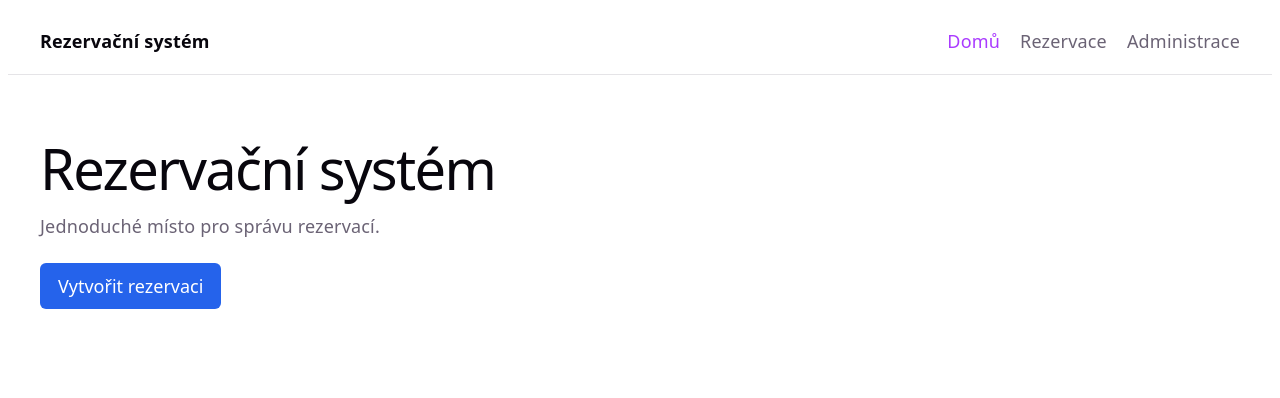
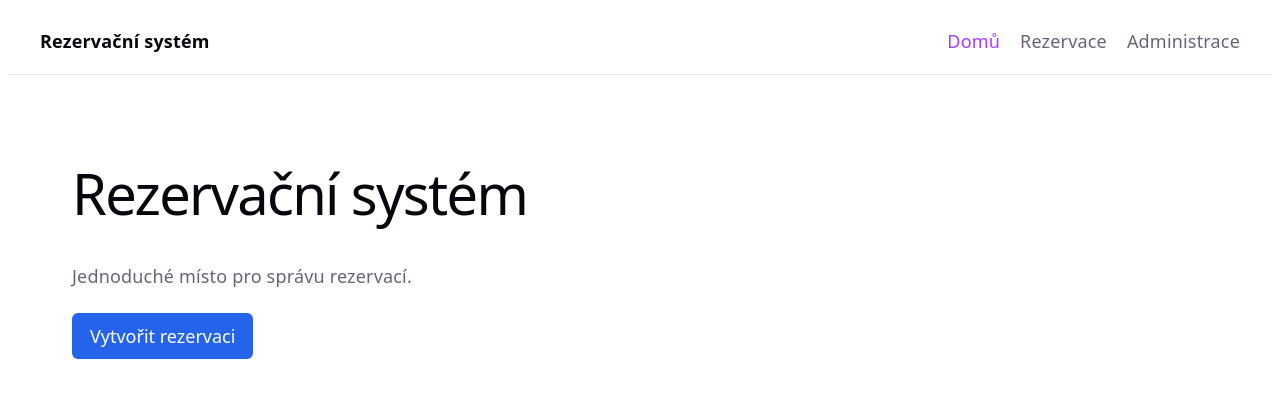
Before and after one commit to JirkaZednik/reservation-system, a React (Vite) app: page / in a window 1280 px wide. Shown: the top 398 px of the page. Built offline with nearby package versions, Linux system fonts and the light colour scheme.

Commit message:
Styles-improve

```diff
--- a/src/App.scss
+++ b/src/App.scss
@@ -4,17 +4,23 @@
   display: grid;
   gap: 16px;
   max-width: 420px;
+
+  @include breakpoint.mobile {
+		padding-block-start: 12px;
+
+  }
 }
 
 .counter {
   font-size: 16px;
-  padding: 5px 10px;
+  padding-block: 5px;
+  padding-inline: 10px;
   border-radius: 5px;
   color: var(--accent);
   background: var(--accent-bg);
   border: 2px solid transparent;
   transition: border-color 0.3s;
-  margin-bottom: 24px;
+  margin-block-end: 24px;
 
   &:hover {
     border-color: var(--accent-border);
--- a/src/components/Button/Button.scss
+++ b/src/components/Button/Button.scss
@@ -4,7 +4,9 @@
 	cursor: pointer;
 	font: inherit;
 	margin-top: 24px;
-	padding: 10px 18px;
+	padding-block: 10px;
+	padding-inline: 18px;
+
 }
 
 .button--primary {
--- a/src/components/Input/Input.scss
+++ b/src/components/Input/Input.scss
@@ -12,5 +12,6 @@
 	border: 1px solid var(--border);
 	border-radius: 6px;
 	font: inherit;
-	padding: 10px 12px;
+	padding-block: 10px;
+	padding-inline: 12px;
 }
--- a/src/components/Layout/Layout.scss
+++ b/src/components/Layout/Layout.scss
@@ -1,12 +1,25 @@
-.layout-header {
+@use '../../styles/variables' as *;
+@use '../../styles/breakpoints.scss' as breakpoint;
+
+.header-layout {
+	display: flex;
+	justify-content: space-between;
 	align-items: center;
 	border-bottom: 1px solid var(--border);
-	display: flex;
-	justify-content: space-between;
-	padding: 20px 32px;
+	padding-block: 20px;
+	padding-inline: 32px;
+
+	@include breakpoint.mobile {
+		flex-direction: column;
+		justify-content: center;
+		align-items: flex-start;
+		gap: 16px;
+		padding-block: 12px;
+		padding-inline: 16px;
+  	}
 }
 
-.layout-brand {
+.header-brand {
 	color: var(--text-h);
 	font-weight: 700;
 	text-decoration: none;
@@ -24,9 +37,26 @@ nav a {
 
 nav a:hover,
 nav a.active {
+
 	color: var(--accent);
 }
 
-.layout-content {
-	padding: 48px 32px;
+.content-layout {
+	padding-block: 48px;
+
+	@include breakpoint.mobile {
+    	padding-block: 24px;
+  	}
 }
+
+.reservation-layout {
+	display: flex;
+	flex-direction: row;
+
+	@include breakpoint.mobile {
+		flex-direction: column;
+		justify-content: center;
+		align-items: center;
+		gap: 16px;
+  	}
+}
--- a/src/components/Layout/Layout.tsx
+++ b/src/components/Layout/Layout.tsx
@@ -15,8 +15,8 @@ function Layout({ children, currentPath, onNavigate }: LayoutProps) {
 
 	return (
 		<>
-			<header className="layout-header">
-				<a className="layout-brand" href="/" onClick={(event) => handleNavigation(event, '/')}>
+			<header className="header-layout">
+				<a className="header-brand" href="/" onClick={(event) => handleNavigation(event, '/')}>
 					Rezervační systém
 				</a>
 				<nav aria-label="Hlavní navigace">
@@ -25,7 +25,9 @@ function Layout({ children, currentPath, onNavigate }: LayoutProps) {
 					<a className={currentPath === '/admin' ? 'active' : ''} href="/admin" onClick={(event) => handleNavigation(event, '/admin')}>Administrace</a>
 				</nav>
 			</header>
-			<main className="layout-content">{children}</main>
+			<main className="container">
+				<div className="content-layout">{children}</div>
+			</main>
 		</>
 	)
 }
--- a/src/pages/Reservations.tsx
+++ b/src/pages/Reservations.tsx
@@ -3,7 +3,8 @@ import Button from '../components/Button/Button'
 
 function Reservations() {
 	return (
-		<section>
+		<section className="reservation-layout">
+			<div className="reservation-left-panel">
 				<h1>Nová rezervace</h1>
 				<form className="reservation-form">
 					<Input id="name" label="Jméno" type="text" placeholder="Jan Novák" required />
@@ -11,6 +12,10 @@ function Reservations() {
 					<Input id="date" label="Datum" type="date" required />
 					<Button type="submit">Rezervovat termín</Button>
 				</form>
+			</div>
+			<div className="reservation-right-panel">
+
+			</div>
 		</section>
 	)
 }
--- a/src/styles/global.scss
+++ b/src/styles/global.scss
@@ -1,20 +1,33 @@
 @use './variables' as *;
 @use './breakpoints' as breakpoint;
+
+.container {
+	margin: 0 auto;
+	max-width: 1200px;
+	padding-inline: 32px;
+	width: 100%;
+	box-sizing: border-box;
+
+	@include breakpoint.mobile {
+    	padding-inline: 24px;
+  	}
+}
 
 h1,
 h2 {
   font-family: var(--heading);
   font-weight: 500;
   color: var(--text-h);
+  line-height: normal;
 }
 
 h1 {
   font-size: 56px;
   letter-spacing: -1.68px;
-  margin: 32px 0;
+  margin-block: 32px;
   @include breakpoint.mobile {
-    font-size: 36px;
-    margin: 20px 0;
+    font-size: 30px;
+    margin-block: 20px;
   }
 }
 
```
Lines whose indentation alone changed are shown as unchanged.
